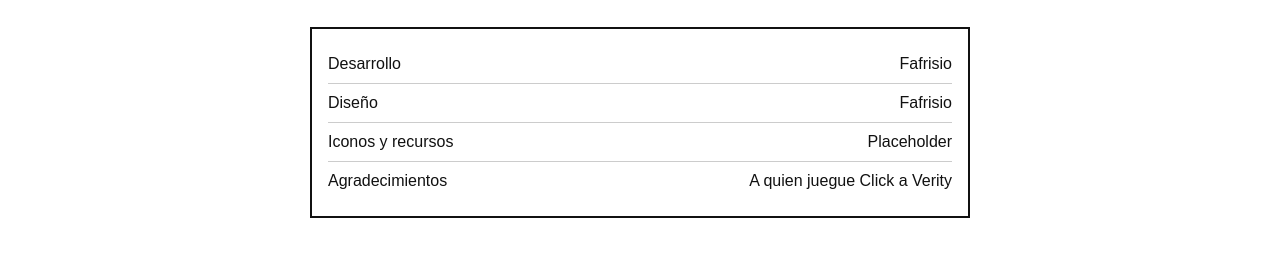
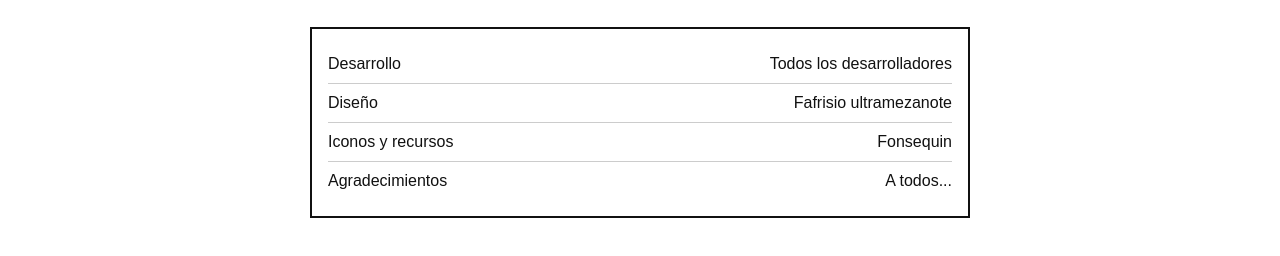
Before and after one commit to Fonsequin/Proyecto-Click-a-Verity, a plain HTML site: page creditos.html in a window 1280 px wide. Shown: the part 168-424 px from the top of the page. Drawn offline with Linux system fonts and the light colour scheme.

Commit message:
creditos cambios

```diff
--- a/creditos.html
+++ b/creditos.html
@@ -27,19 +27,19 @@
     <div class="caja">
       <div class="credito">
         <span>Desarrollo</span>
-        <span>Fafrisio</span>
+        <span>Todos los desarrolladores</span>
       </div>
       <div class="credito">
         <span>Diseño</span>
-        <span>Fafrisio</span>
+        <span>Fafrisio ultramezanote</span>
       </div>
       <div class="credito">
         <span>Iconos y recursos</span>
-        <span>Placeholder</span>
+        <span>Fonsequin</span>
       </div>
       <div class="credito">
         <span>Agradecimientos</span>
-        <span>A quien juegue Click a Verity</span>
+        <span>A todos...</span>
       </div>
     </div>
   </div>
```
Also changed, not shown: usuario.html (+1 -1 lines).
